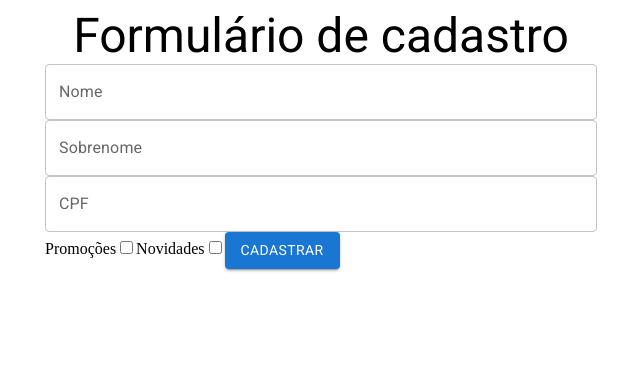
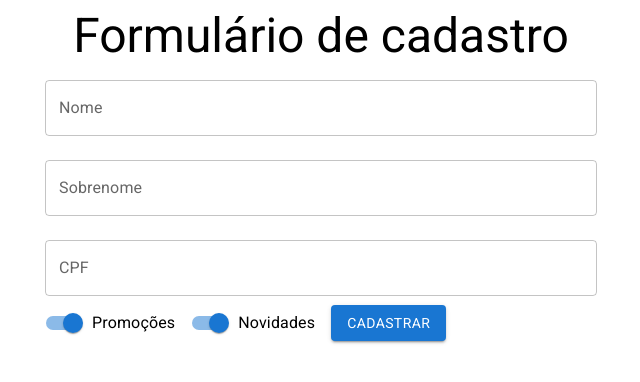
Before and after one commit to RenanTRS/react-hooks, a React (Vite) app: page / in a window 1280 px wide. Shown: the top 382 px of the page, without its empty margins (319-959 px from the left). Built offline with nearby package versions, Linux system fonts and the light colour scheme.

Commit message:
uso do textfield, formcontrollabel e switch

```diff
--- a/src/components/Form/index.tsx
+++ b/src/components/Form/index.tsx
@@ -1,20 +1,16 @@
-import TextField from '@mui/material/TextField';
-import Button from '@mui/material/Button'
-
+import {TextField, Button, Switch, FormControlLabel} from '@mui/material'
 export const Form = () => {
     return (
         <form>
-            <TextField id='name' label='Nome' variant='outlined' fullWidth/>
+            <TextField id='name' label='Nome' variant='outlined' margin="normal" fullWidth/>
 
-            <TextField id='lastname' label='Sobrenome' variant='outlined' fullWidth/>
+            <TextField id='lastname' label='Sobrenome' variant='outlined' margin="normal" fullWidth/>
 
-            <TextField id='cpf' label='CPF' variant='outlined' fullWidth/>
+            <TextField id='cpf' label='CPF' variant='outlined' margin="normal" fullWidth/>
 
-            <label htmlFor="">Promoções</label>
-            <input type="checkbox" />
+            <FormControlLabel label="Promoções" control={<Switch name="Promoções" defaultChecked />} />
+            <FormControlLabel label="Novidades" control={<Switch name="Novidades" defaultChecked />} />
 
-            <label htmlFor="">Novidades</label>
-            <input type="checkbox" />
 
             <Button variant='contained' type="submit">Cadastrar</Button>
         </form>
```
